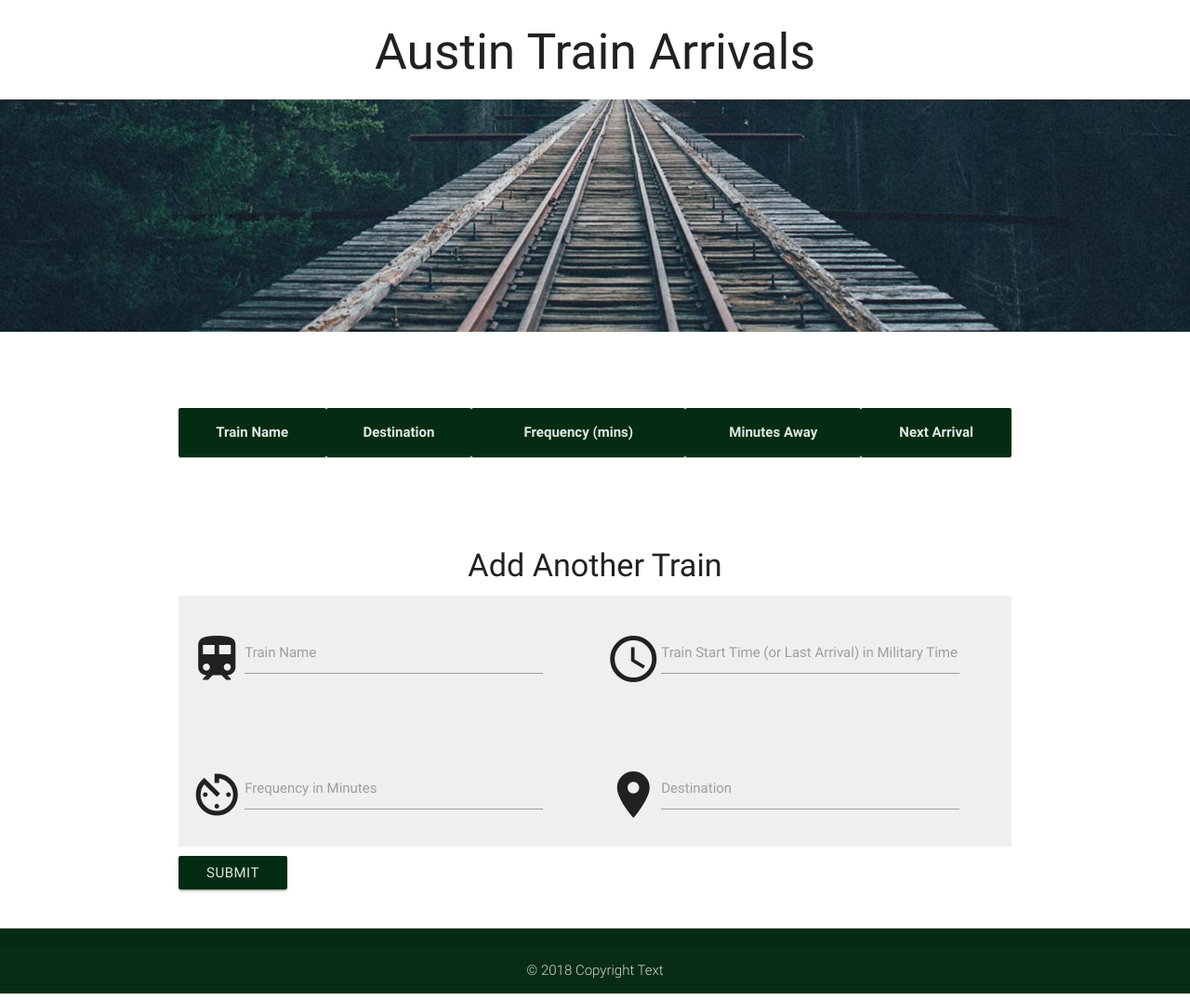
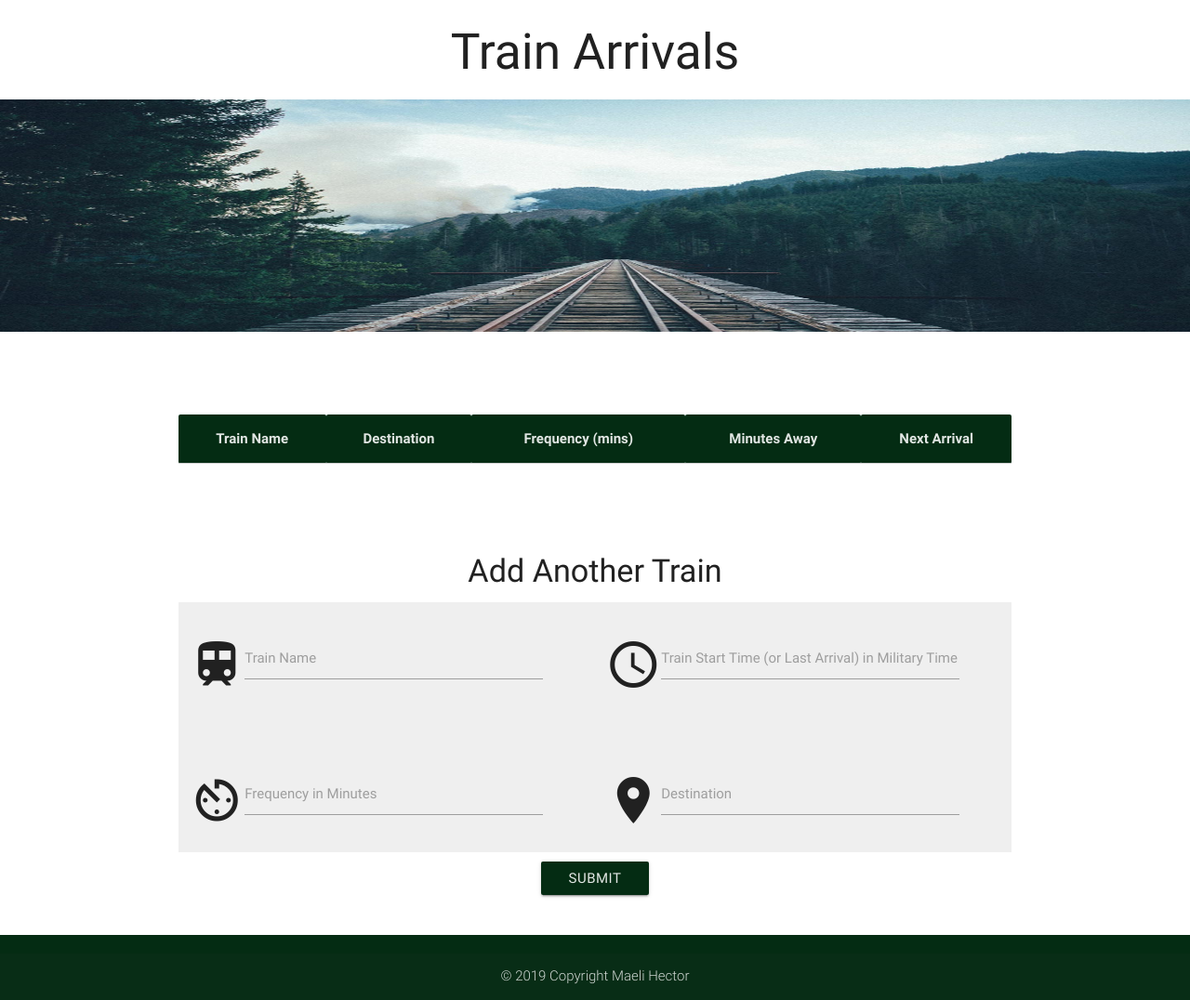
Before and after one commit to maelihector/Train-Scheduler, a website: page public/index.html in a window 1280 px wide. Shown: the whole page at 93% size. Drawn offline with nearby package versions, Linux system fonts and the light colour scheme; some packages are replaced by stand-ins of ours; no server answers.

Commit message:
Minor edits to HTML and CSS.

```diff
--- a/public/css/style.css
+++ b/public/css/style.css
@@ -6,6 +6,11 @@ body {
 
 main {
     flex: 1 0 auto;
+}
+
+img {
+  height: 250px;
+  width: 100%;
 }
 
 i {
@@ -44,14 +49,6 @@ form {
 
 }
 
-.parallax-container {
-    height: 250px;
-}
-
-.parallax-container .parallax img {
-    display: block;
-}
-
 .page-footer {
     background-color: rgb(4, 44, 19);
 }
@@ -73,3 +70,7 @@ form {
 .input-field .prefix~label {
     margin-left: 4rem;
 }
+
+.center {
+  text-align: center;
+}
--- a/public/index.html
+++ b/public/index.html
@@ -18,8 +18,8 @@
 
   <!-- initialize the SDK after all desired features are loaded -->
   <script defer src="/__/firebase/init.js"></script>
-  <script src="https://code.jquery.com/jquery-3.3.1.min.js" integrity="sha256-FgpCb/KJQlLNfOu91ta32o/NMZxltwRo8QtmkMRdAu8="
-    crossorigin="anonymous"></script>
+  <script src="https://code.jquery.com/jquery-3.3.1.min.js"
+    integrity="sha256-FgpCb/KJQlLNfOu91ta32o/NMZxltwRo8QtmkMRdAu8=" crossorigin="anonymous"></script>
 
   <!-- Moment.js Reference -->
   <script src="https://cdn.jsdelivr.net/momentjs/2.12.0/moment.min.js"></script>
@@ -30,19 +30,18 @@
 </head>
 
 <body>
-  <h2 class="header center-align">Austin Train Arrivals</h2>
-  <div class="parallax-container">
-    <div class="parallax">
-      <img src="images/background3.jpg">
-    </div>
+  <h2 class="header center-align">Train Arrivals</h2>
+
+  <div>
+    <img src="images/background3.jpg">
   </div>
+
   <br>
   <br>
   <br>
-  <div class="center-align" id="clock"></div>
   <div class="section white">
     <div class="row container">
-      <table class="responsive-table highlight" id="train-table">
+      <table class="responsive-table striped" id="train-table">
         <thead>
           <tr>
             <th>Train Name</th>
@@ -90,13 +89,15 @@
         </div>
       </div>
     </form>
-    <button id="add-train-btn" class="btn waves-effect waves-light" type="submit" name="action">Submit</button>
+    <div class="center">
+      <button id="add-train-btn" class="btn waves-effect waves-light" type="submit" name="action">Submit</button>
+    </div>
   </div>
   <br>
   <footer class="page-footer">
     <div class="footer-copyright">
       <div class="container center-align">
-        © 2018 Copyright Text
+        © 2019 Copyright Maeli Hector
       </div>
     </div>
   </footer>
```
